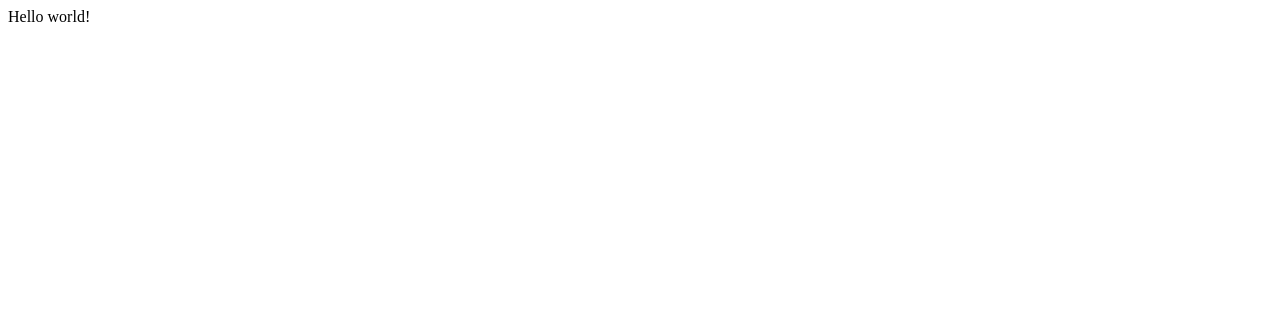
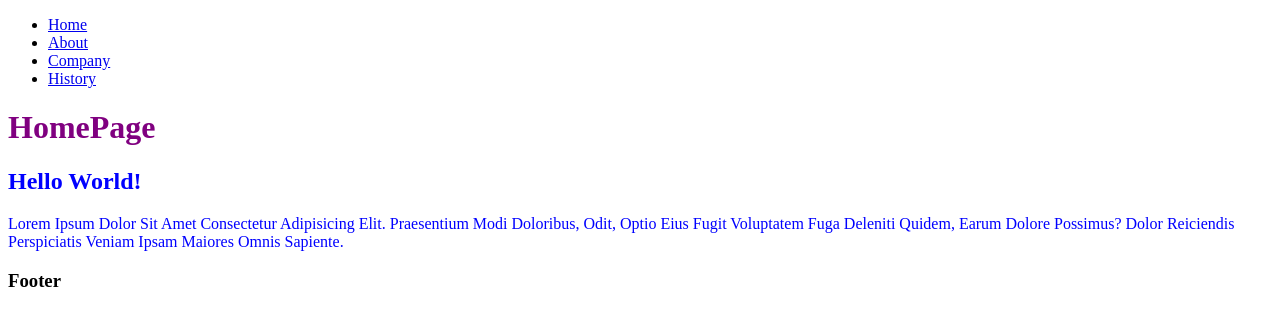
Before and after one commit to newbpydev/tutorial, a Gatsby site: page / in a window 1280 px wide. Built offline with nearby package versions, Linux system fonts and the light colour scheme; Gatsby itself is replaced by a stand-in of ours.

```diff
--- a/gatsby-config.js
+++ b/gatsby-config.js
@@ -6,5 +6,5 @@
 
 module.exports = {
   /* Your site config here */
-  plugins: [],
+  plugins: [`gatsby-plugin-styled-components`],
 }
--- a/package.json
+++ b/package.json
@@ -14,9 +14,12 @@
     "test": "echo \"Write tests! -> https://gatsby.dev/unit-testing\" && exit 1"
   },
   "dependencies": {
+    "babel-plugin-styled-components": "^2.0.6",
     "gatsby": "^4.9.3",
+    "gatsby-plugin-styled-components": "^5.9.0",
     "react": "^17.0.1",
-    "react-dom": "^17.0.1"
+    "react-dom": "^17.0.1",
+    "styled-components": "^5.3.3"
   },
   "devDependencies": {
     "prettier": "^2.5.1"
--- /dev/null
+++ b/src/components/Footer.js
@@ -0,0 +1,11 @@
+import React from "react"
+
+
+
+export default function Footer() {
+  return (
+    <footer>
+      <h3>Footer</h3>
+    </footer>
+  )
+}
--- /dev/null
+++ b/src/components/Layout.js
@@ -0,0 +1,13 @@
+import React from "react"
+import Navbar from "./Navbar"
+import Footer from "./Footer"
+
+export default function Layout({ children }) {
+  return (
+    <>
+      <Navbar />
+      {children}
+      <Footer />
+    </>
+  )
+}
--- /dev/null
+++ b/src/components/Navbar.js
@@ -0,0 +1,23 @@
+import React from "react"
+import { Link } from "gatsby"
+
+export default function Navbar() {
+  return (
+    <nav>
+      <ul>
+        <li>
+          <Link to="/">Home</Link>
+        </li>
+        <li>
+          <Link to="/about">About</Link>
+        </li>
+        <li>
+          <Link to="/company">Company</Link>
+        </li>
+        <li>
+          <Link to="/company/history">History</Link>
+        </li>
+      </ul>
+    </nav>
+  )
+}
--- /dev/null
+++ b/src/examples/about.module.css
@@ -0,0 +1,11 @@
+.page {
+  color: red;
+}
+
+.page h1 {
+  color: green;
+}
+
+.text {
+  text-transform: uppercase;
+}
--- /dev/null
+++ b/src/examples/home.module.css
@@ -0,0 +1,11 @@
+.page {
+  color: blue;
+}
+
+.page h1 {
+  color: purple;
+}
+
+.text {
+  text-transform:capitalize;
+}
--- a/src/pages/index.js
+++ b/src/pages/index.js
@@ -1,5 +1,21 @@
 import React from "react"
+import { Link } from "gatsby"
+import Layout from "../components/Layout"
+import { page, text } from "../examples/home.module.css"
 
 export default function Home() {
-  return <div>Hello world!</div>
+  return (
+    <Layout>
+      <div className={page}>
+        <h1>HomePage</h1>
+        <h2>Hello World!</h2>
+        <p className={text}>
+          Lorem ipsum dolor sit amet consectetur adipisicing elit. Praesentium
+          modi doloribus, odit, optio eius fugit voluptatem fuga deleniti
+          quidem, earum dolore possimus? Dolor reiciendis perspiciatis veniam
+          ipsam maiores omnis sapiente.
+        </p>
+      </div>
+    </Layout>
+  )
 }
```
Also changed, not shown: src/pages/404.js (added, +9 -0 lines), src/pages/about.js (added, +19 -0 lines), src/pages/company/history.js (added, +11 -0 lines), src/pages/company/index.js (added, +12 -0 lines), src/pages/contact.js (added, +11 -0 lines), 1 other file.
